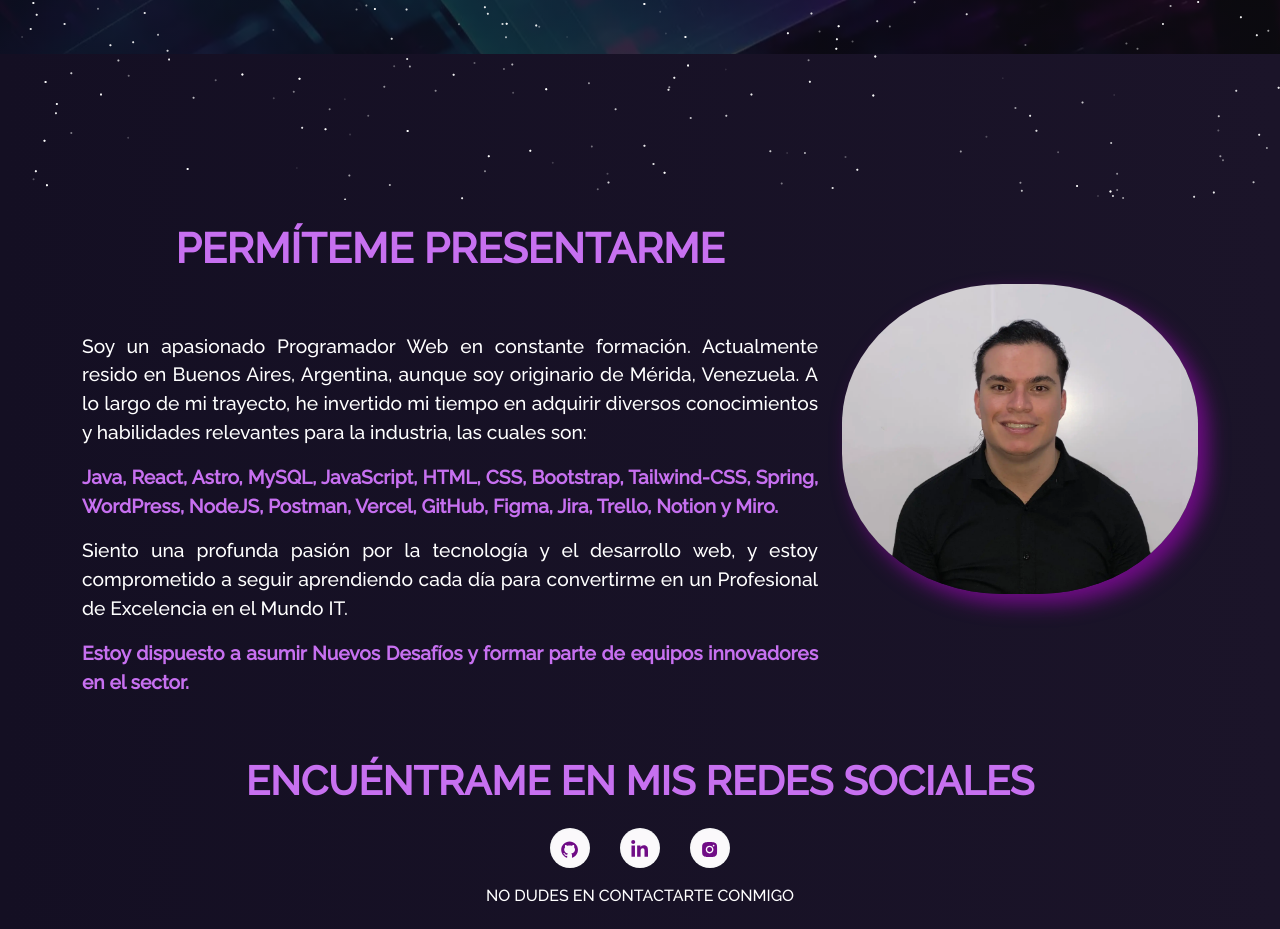
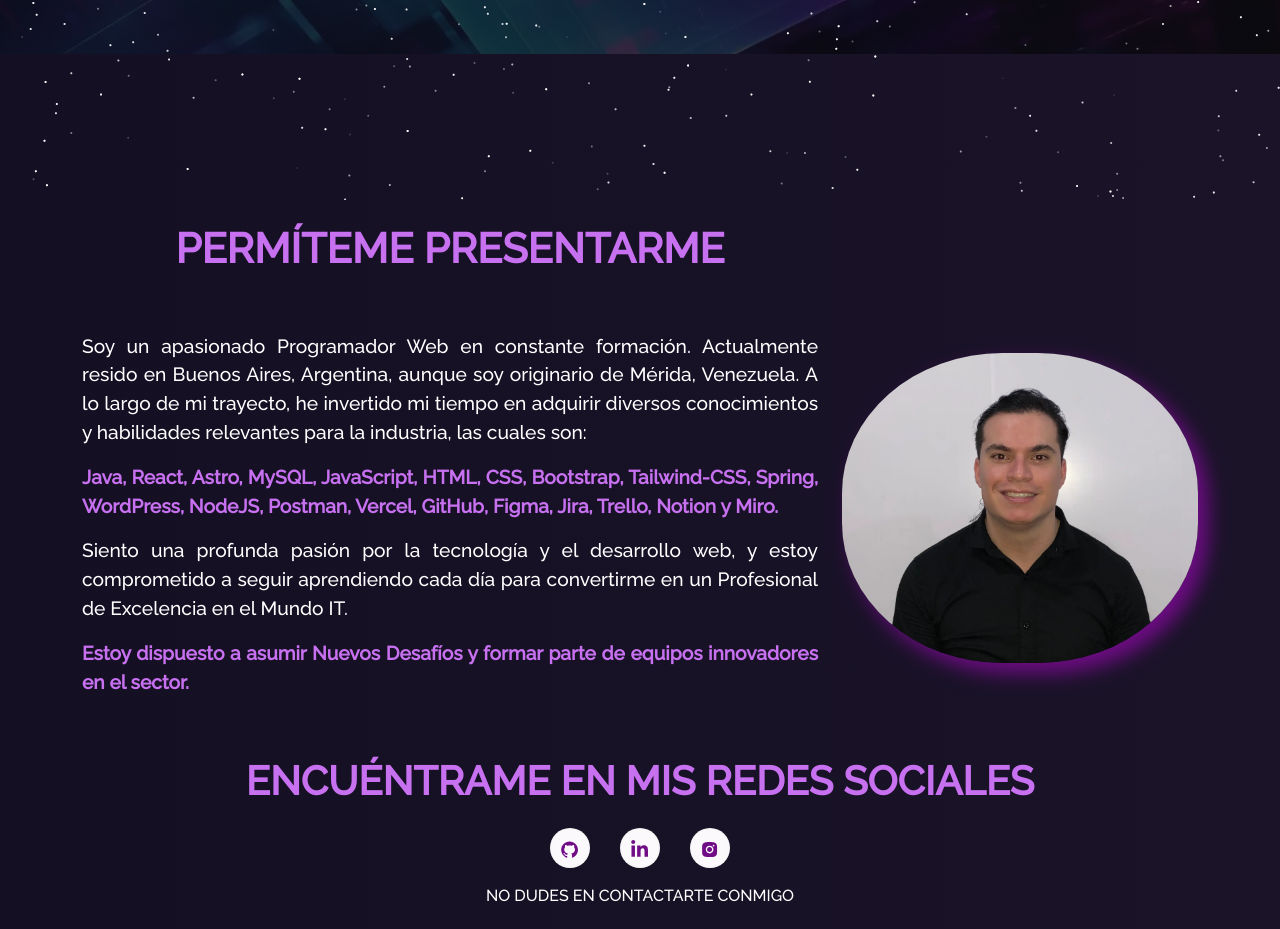
Before and after one commit to eduardoe92/WebSite, a React (Create React App) app: page / in a window 1280 px wide. Shown: the part 600-1529 px from the top of the page. Built offline with nearby package versions, Linux system fonts and the light colour scheme.

Commit message:
style home

```diff
--- a/src/components/Home/Home2.jsx
+++ b/src/components/Home/Home2.jsx
@@ -8,7 +8,7 @@ function Home2() {
   return (
     <Container fluid className="home-about-section" id="about">
       <Container>
-        <Row>
+        <Row className="align-items-center">
           <Col md={8} className="home-about-description">
             <h1 className="text-uppercase purple" style={{ fontSize: "2.6em" }}>
               <strong className="purple"> {t("home_title_1")} </strong>
@@ -17,17 +17,13 @@ function Home2() {
               className="home-about-body"
               style={{ textAlign: "justify" }}
             >
+              <p>{t("home_text_1")}</p>
               <p>
-                {t("home_text_1")}
+                <strong className="purple">{t("home_text_2")}</strong>
               </p>
+              <p>{t("home_text_3")}</p>
               <p>
-              <strong className="purple">{t("home_text_2")}</strong>
-              </p>
-              <p>
-              {t("home_text_3")}
-              </p>
-              <p>
-              <strong className="purple">{t("home_text_4")}</strong>
+                <strong className="purple">{t("home_text_4")}</strong>
               </p>
             </blockquote>
           </Col>
--- a/src/style.css
+++ b/src/style.css
@@ -313,6 +313,7 @@ button:focus {
 
 .myAvtar {
   justify-content: center !important;
+  align-items: center;
   padding-top: 10em !important;
 }
 
```
